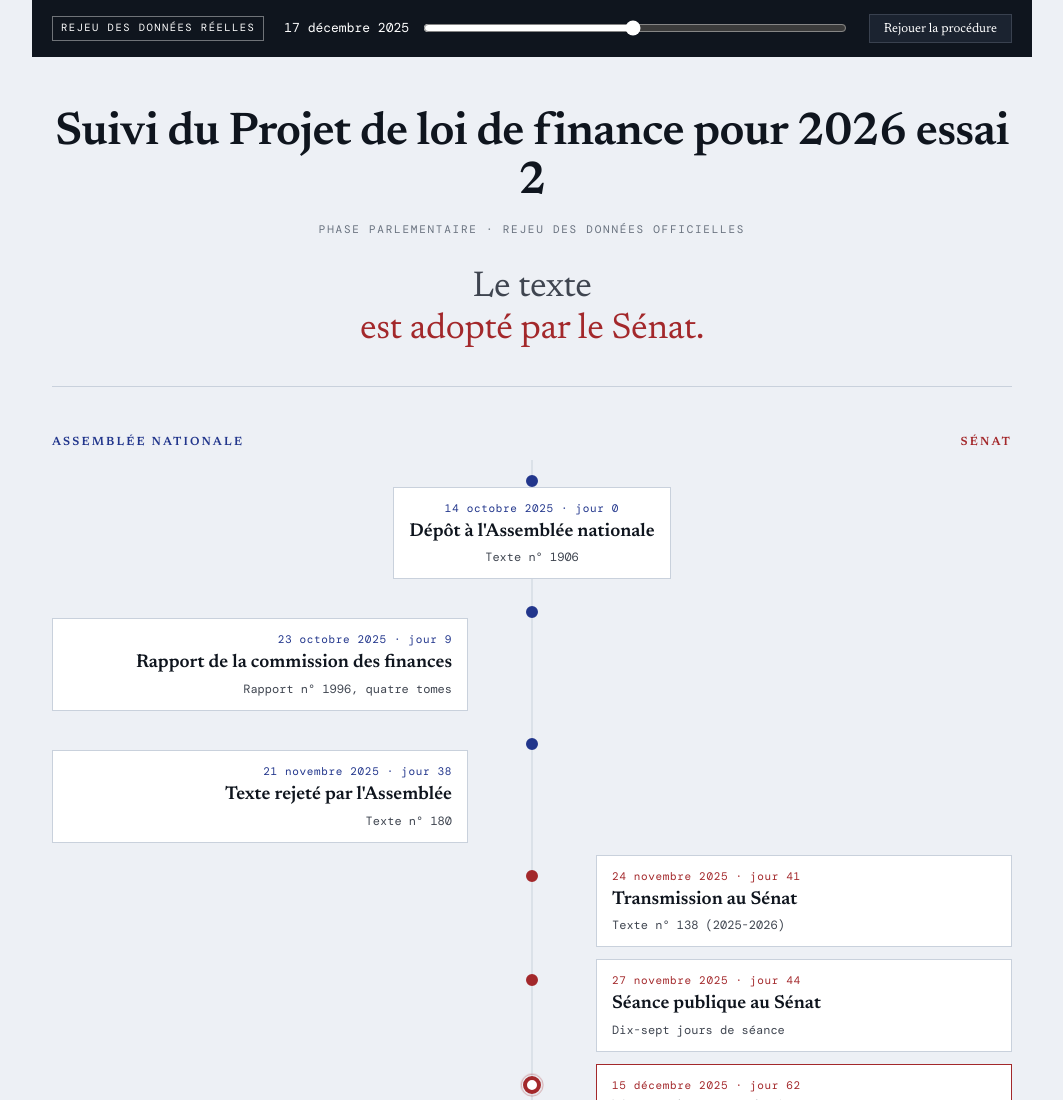
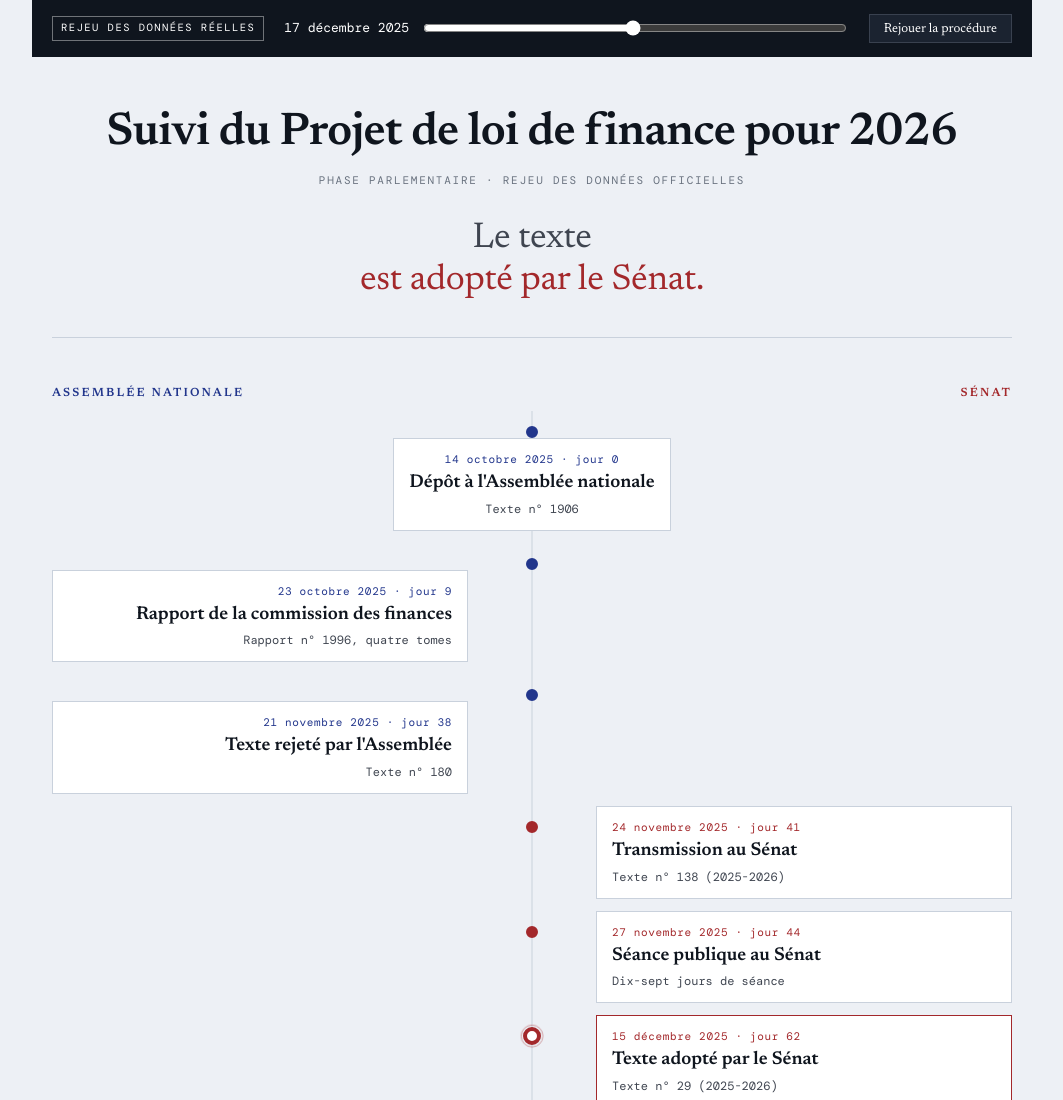
Before and after one commit to remzerzer/suiviplf-, a plain HTML site: page index.html in a window 1280 px wide. Shown: the top 1100 px of the page, without its empty margins (108-1171 px from the left). Drawn offline with nearby package versions, Linux system fonts and the light colour scheme; a web font is replaced by a local one.

Commit message:
Update index.html

```diff
--- a/index.html
+++ b/index.html
@@ -127,7 +127,7 @@ body{margin:0;background:var(--fond);color:var(--encre);
 </div>
 
 <section class="statut">
-  <h1 class="titre-page">Suivi du Projet de loi de finance pour 2026 essai 2 </h1>
+  <h1 class="titre-page">Suivi du Projet de loi de finance pour 2026 </h1>
   <p class="fil">Phase parlementaire · rejeu des données officielles</p>
   <p class="phrase" id="phrase"></p>
 </section>
```
